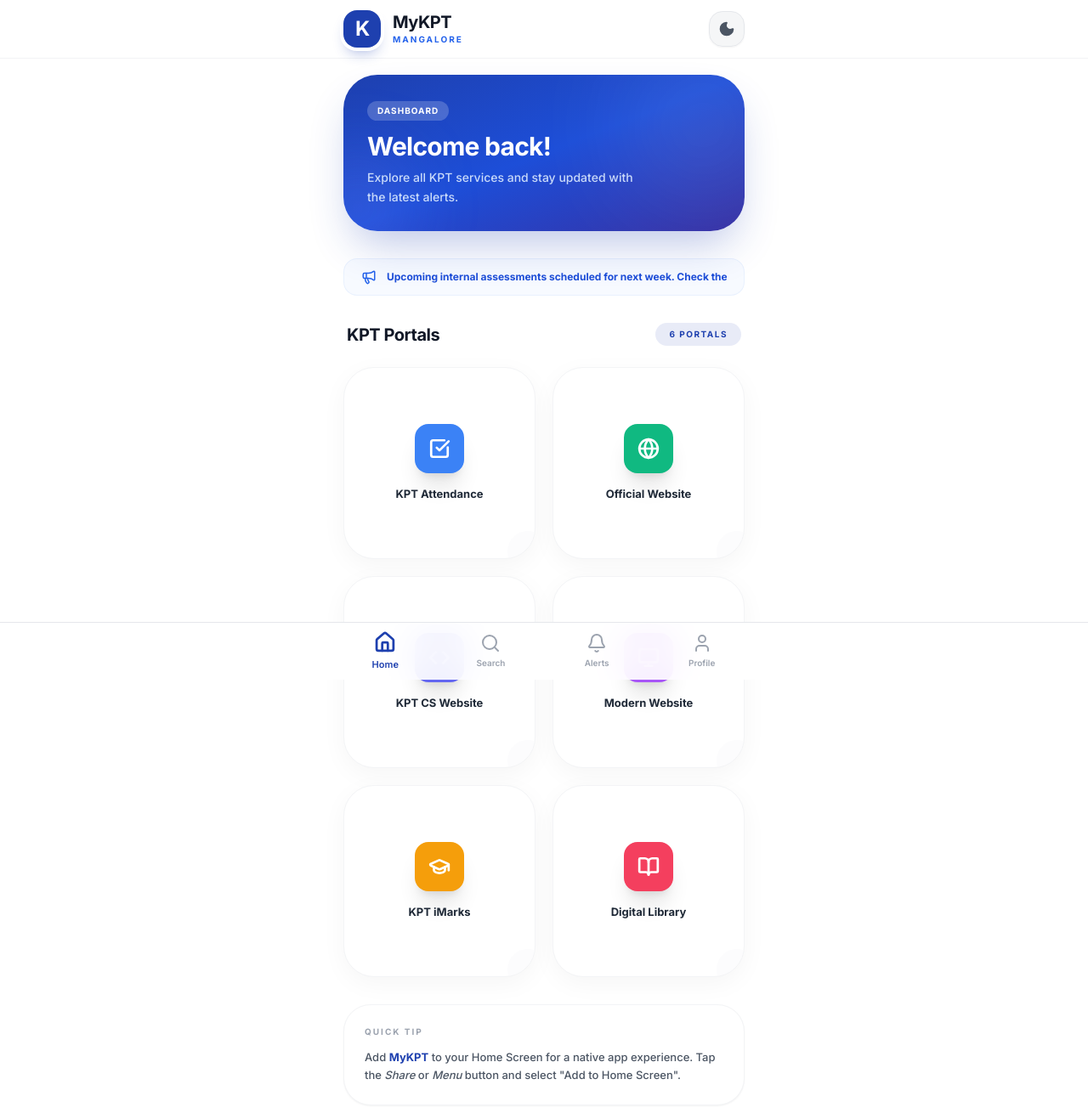
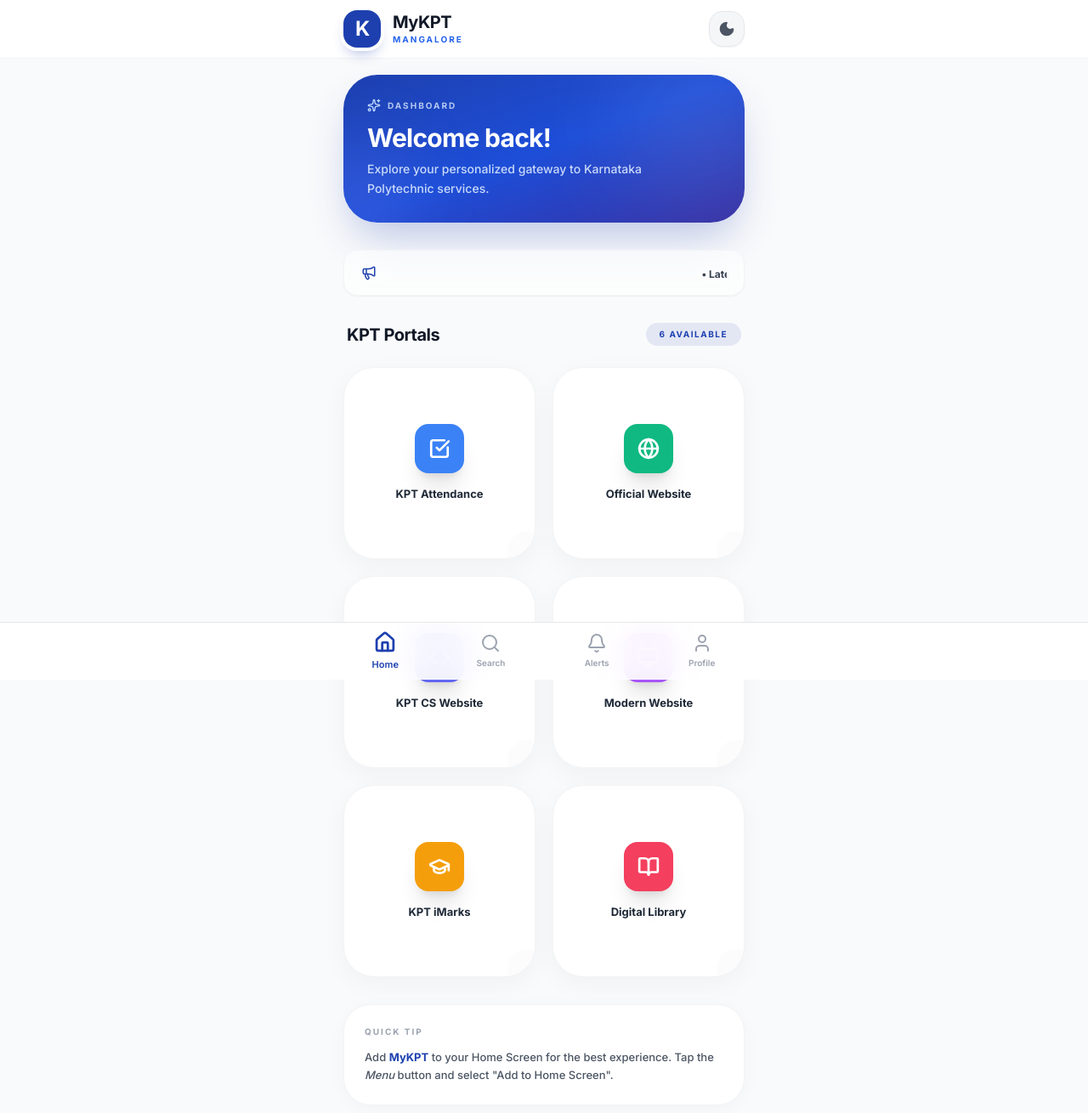
Before and after one commit to akhilesh277/mykpt, a React (Vite) app: page / in a window 1280 px wide. Shown: the top 1310 px of the page at 85% size. Built offline with nearby package versions, Linux system fonts and the light colour scheme.

Commit message:
feat: Enhance UI and remove react-router-dom
Replaces react-router-dom with a hash-based routing system and adds Tailwind CDN for immediate styling. Introduces new animations and refactors the Home page for improved visual appeal.

```diff
--- a/App.tsx
+++ b/App.tsx
@@ -1,6 +1,4 @@
-
 import React, { useState, useEffect } from 'react';
-// We are using a custom hash-based router because react-router-dom exports (HashRouter, Routes, etc.) are failing in this environment.
 import Home from './pages/Home';
 import SearchPage from './pages/Search';
 import Notifications from './pages/Notifications';
@@ -15,20 +13,17 @@ const App: React.FC = () => {
     return (saved as Theme) || 'light';
   });
 
-  // Track the current route path from the URL hash
   const [currentPath, setCurrentPath] = useState(() => {
     const hash = window.location.hash.replace('#', '') || '/';
     return hash;
   });
 
   useEffect(() => {
-    // Listen for hash changes to update the current path state
     const handleHashChange = () => {
       const hash = window.location.hash.replace('#', '') || '/';
       setCurrentPath(hash);
     };
 
-    // Initialize hash if not present
     if (!window.location.hash) {
       window.location.hash = '#/';
     }
@@ -51,7 +46,6 @@ const App: React.FC = () => {
     setTheme(prev => prev === 'light' ? 'dark' : 'light');
   };
 
-  // Conditional rendering of pages based on the current hash path
   const renderRoute = () => {
     switch (currentPath) {
       case '/':
@@ -68,11 +62,13 @@ const App: React.FC = () => {
   };
 
   return (
-    <div className="flex flex-col min-h-screen bg-white dark:bg-zinc-950 transition-colors duration-300">
+    <div className="flex flex-col min-h-screen bg-gray-50 dark:bg-zinc-950 transition-colors duration-500 overflow-x-hidden">
       <Header theme={theme} toggleTheme={toggleTheme} />
 
-      <main className="flex-1 overflow-y-auto pb-24 pt-16">
-        {renderRoute()}
+      <main className="flex-1 overflow-y-auto pb-24 pt-20">
+        <div className="max-w-lg mx-auto w-full h-full">
+          {renderRoute()}
+        </div>
       </main>
 
       <BottomNav currentPath={currentPath} />
--- a/index.html
+++ b/index.html
@@ -1,10 +1,10 @@
-
 <!DOCTYPE html>
 <html lang="en">
 <head>
     <meta charset="UTF-8">
     <meta name="viewport" content="width=device-width, initial-scale=1.0, maximum-scale=1.0, user-scalable=no, viewport-fit=cover">
     <title>MyKPT - KPT Mangalore</title>
+    <!-- Tailwind Play CDN for immediate preview restoration -->
     <script src="https://cdn.tailwindcss.com"></script>
     <link href="https://fonts.googleapis.com/css2?family=Inter:wght@300;400;500;600;700&display=swap" rel="stylesheet">
     <script>
@@ -20,6 +20,7 @@
                     animation: {
                         'fade-in': 'fadeIn 0.3s ease-out',
                         'slide-up': 'slideUp 0.3s ease-out',
+                        'marquee': 'marquee 20s linear infinite',
                     },
                     keyframes: {
                         fadeIn: {
@@ -30,6 +31,10 @@
                             '0%': { transform: 'translateY(10px)', opacity: '0' },
                             '100%': { transform: 'translateY(0)', opacity: '1' },
                         },
+                        marquee: {
+                            '0%': { transform: 'translateX(100%)' },
+                            '100%': { transform: 'translateX(-100%)' },
+                        }
                     }
                 }
             }
@@ -46,7 +51,7 @@
       }
     }
     </script>
-    <style>
+    <style type="text/tailwindcss">
         @layer base {
             body {
                 @apply font-['Inter'] bg-gray-50 dark:bg-zinc-950 text-gray-900 dark:text-zinc-100;
--- a/package.json
+++ b/package.json
@@ -6,13 +6,12 @@
   "type": "module",
   "scripts": {
     "dev": "vite",
-    "build": "tsc && vite build",
+    "build": "vite build",
     "preview": "vite preview"
   },
   "dependencies": {
     "react": "^19.2.3",
     "react-dom": "^19.2.3",
-    "react-router-dom": "^7.12.0",
     "lucide-react": "^0.562.0"
   },
   "devDependencies": {
--- a/pages/Home.tsx
+++ b/pages/Home.tsx
@@ -1,10 +1,9 @@
-
 import React, { useState } from 'react';
 import ServiceCard from '../components/ServiceCard';
 import ConfirmationModal from '../components/ConfirmationModal';
 import { KPT_SERVICES } from '../constants';
 import { KPTService } from '../types';
-import { Megaphone } from 'lucide-react';
+import { Megaphone, Sparkles } from 'lucide-react';
 
 const Home: React.FC = () => {
   const [selectedService, setSelectedService] = useState<KPTService | null>(null);
@@ -23,14 +22,19 @@ const Home: React.FC = () => {
   };
 
   return (
-    <div className="px-5 py-6 space-y-8 animate-fade-in max-w-lg mx-auto">
+    <div className="px-5 py-2 space-y-8 animate-fade-in">
       {/* Dynamic Greeting Section */}
       <section>
         <div className="bg-gradient-to-br from-primary via-blue-700 to-indigo-800 rounded-[2.5rem] p-7 text-white shadow-2xl shadow-primary/30 relative overflow-hidden">
           <div className="relative z-10">
-            <span className="inline-block px-3 py-1 rounded-full bg-white/20 text-[10px] font-bold uppercase tracking-widest mb-3">Dashboard</span>
+            <div className="flex items-center space-x-2 mb-3">
+              <Sparkles size={16} className="text-blue-200" />
+              <span className="text-[10px] font-black uppercase tracking-[0.2em] text-blue-100/80">Dashboard</span>
+            </div>
             <h2 className="text-3xl font-black mb-2 tracking-tight">Welcome back!</h2>
-            <p className="text-blue-100/90 text-sm font-medium leading-relaxed max-w-[80%]">Explore all KPT services and stay updated with the latest alerts.</p>
+            <p className="text-blue-100/90 text-sm font-medium leading-relaxed max-w-[85%]">
+              Explore your personalized gateway to Karnataka Polytechnic services.
+            </p>
           </div>
           {/* Enhanced Abstract decorations */}
           <div className="absolute top-[-20%] right-[-10%] w-48 h-48 bg-white/10 rounded-full blur-3xl"></div>
@@ -39,13 +43,13 @@ const Home: React.FC = () => {
       </section>
 
       {/* Announcements Ticker */}
-      <section className="bg-blue-50/50 dark:bg-blue-900/10 py-3 px-5 rounded-2xl border border-blue-100/50 dark:border-blue-900/20 flex items-center space-x-3">
-        <div className="text-blue-600 dark:text-blue-400">
+      <section className="bg-white/50 dark:bg-zinc-900/40 backdrop-blur-md py-3.5 px-5 rounded-2xl border border-gray-100 dark:border-zinc-800/50 flex items-center space-x-3 shadow-sm">
+        <div className="flex-shrink-0 text-primary dark:text-secondary">
           <Megaphone size={18} />
         </div>
-        <div className="overflow-hidden whitespace-nowrap">
-          <p className="text-xs font-bold text-blue-700 dark:text-blue-300 animate-[marquee_20s_linear_infinite]">
-            Upcoming internal assessments scheduled for next week. Check the official portal for the latest circulars.
+        <div className="overflow-hidden relative flex-1">
+          <p className="text-xs font-bold text-gray-700 dark:text-zinc-300 whitespace-nowrap animate-marquee inline-block">
+            • Latest circular on exam forms released • Internal assessments scheduled for next week • Holiday announcement for regional festival updated •
           </p>
         </div>
       </section>
@@ -55,7 +59,7 @@ const Home: React.FC = () => {
         <div className="flex items-center justify-between mb-6 px-1">
           <h3 className="text-xl font-extrabold text-gray-900 dark:text-white tracking-tight">KPT Portals</h3>
           <span className="text-[10px] font-black text-primary dark:text-secondary bg-primary/10 dark:bg-secondary/10 px-4 py-1.5 rounded-full uppercase tracking-[0.15em]">
-            {KPT_SERVICES.length} Portals
+            {KPT_SERVICES.length} Available
           </span>
         </div>
 
@@ -71,10 +75,10 @@ const Home: React.FC = () => {
       </section>
 
       {/* Quick Access Tip */}
-      <section className="bg-white dark:bg-zinc-900 rounded-[2rem] p-6 shadow-sm border border-gray-100 dark:border-zinc-800/80">
+      <section className="bg-white dark:bg-zinc-900 rounded-[2rem] p-6 shadow-[0_4px_20px_rgb(0,0,0,0.03)] border border-gray-100 dark:border-zinc-800/80">
         <h3 className="text-[10px] font-black text-gray-400 dark:text-zinc-500 uppercase tracking-[0.2em] mb-3">Quick Tip</h3>
         <p className="text-[13px] text-gray-600 dark:text-zinc-400 leading-relaxed font-medium">
-          Add <span className="text-primary dark:text-secondary font-bold">MyKPT</span> to your Home Screen for a native app experience. Tap the <span className="italic">Share</span> or <span className="italic">Menu</span> button and select "Add to Home Screen".
+          Add <span className="text-primary dark:text-secondary font-bold">MyKPT</span> to your Home Screen for the best experience. Tap the <span className="italic">Menu</span> button and select "Add to Home Screen".
         </p>
       </section>
 
--- a/style.css
+++ b/style.css
@@ -3,10 +3,12 @@
 @tailwind components;
 @tailwind utilities;
 
-body {
-  font-family: 'Inter', sans-serif;
-  -webkit-tap-highlight-color: transparent;
-  overscroll-behavior-y: contain;
+@layer base {
+  body {
+    @apply font-['Inter'] bg-gray-50 dark:bg-zinc-950 text-gray-900 dark:text-zinc-100;
+    -webkit-tap-highlight-color: transparent;
+    overscroll-behavior-y: contain;
+  }
 }
 
 /* PWA Safe Area Utilities */
@@ -24,3 +26,13 @@ body {
   transition-timing-function: cubic-bezier(0.4, 0, 0.2, 1);
   transition-duration: 300ms;
 }
+
+/* Ensure smooth marquee scrolling */
+@keyframes marquee {
+  0% { transform: translateX(100%); }
+  100% { transform: translateX(-100%); }
+}
+
+.animate-marquee {
+  animation: marquee 20s linear infinite;
+}
--- a/tailwind.config.js
+++ b/tailwind.config.js
@@ -16,6 +16,7 @@ export default {
       animation: {
         'fade-in': 'fadeIn 0.3s ease-out',
         'slide-up': 'slideUp 0.3s ease-out',
+        'marquee': 'marquee 20s linear infinite',
       },
       keyframes: {
         fadeIn: {
@@ -26,6 +27,10 @@ export default {
           '0%': { transform: 'translateY(10px)', opacity: '0' },
           '100%': { transform: 'translateY(0)', opacity: '1' },
         },
+        marquee: {
+          '0%': { transform: 'translateX(100%)' },
+          '100%': { transform: 'translateX(-100%)' },
+        }
       }
     }
   },
```
